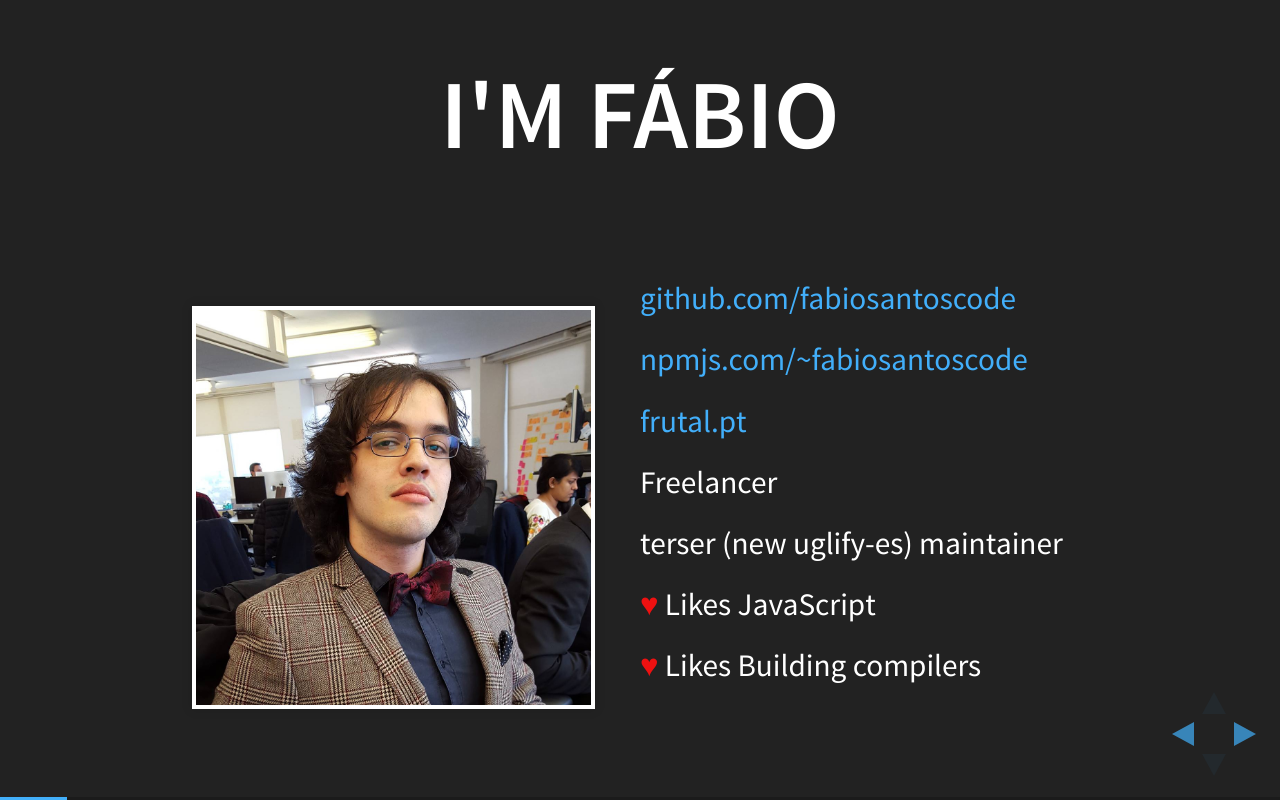
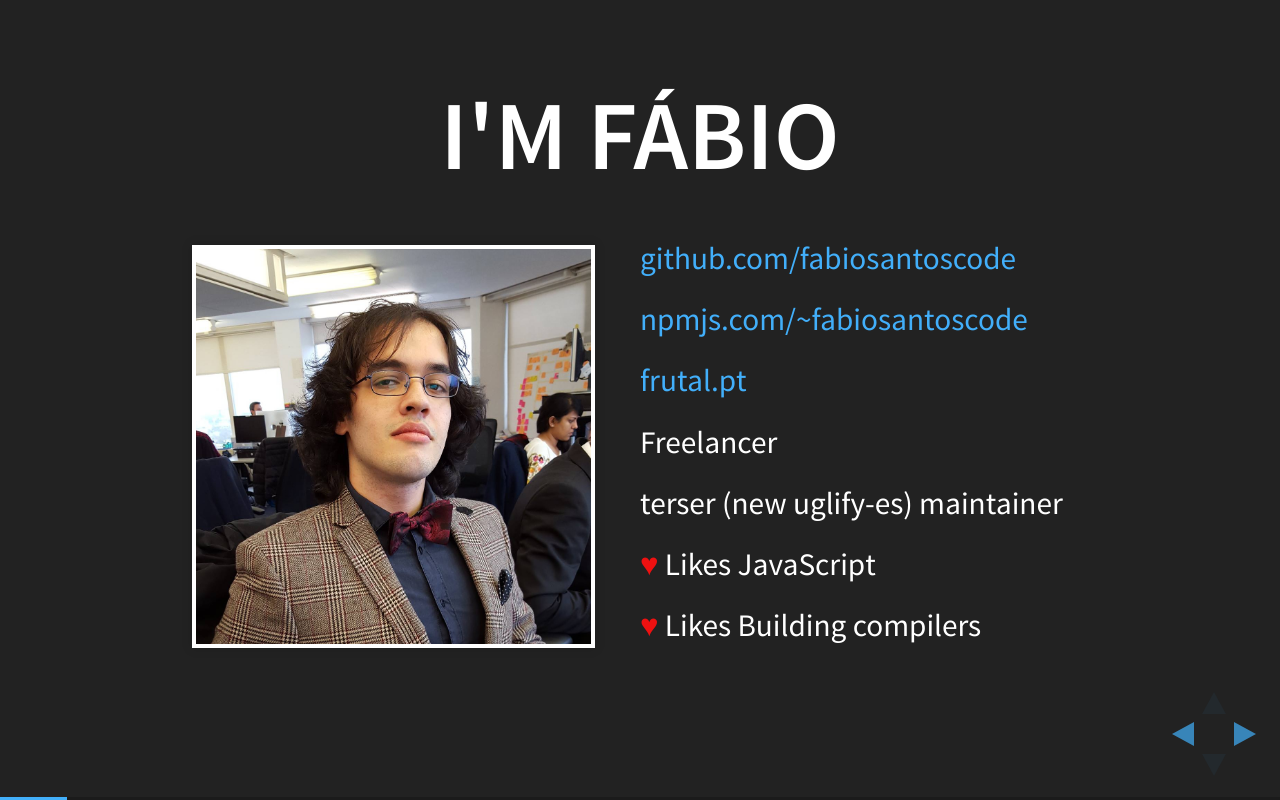
Before and after one commit to rafaelqueiroz89/fasttest-talk, a website: page index.html in a window 1280 px wide. Both pictures are taken after a click on the button 1251 px from the left and 734 px from the top of the page. Drawn offline with Linux system fonts and the light colour scheme.

Commit message:
adjust vertical spacing

```diff
--- a/index.html
+++ b/index.html
@@ -77,11 +77,9 @@ heart::before {
 <section>
   <h1>I'm Fábio</h1>
   <div style="float: left; width: 50%">
-    <p>&nbsp;</p>
-    <img src="fabio.jpg" style="width: 80%">
+    <img src="fabio.jpg" style="width: 80%; margin-top: 0.65em">
   </div>
   <div style="float:left; text-align: left; width: 50%; font-size: 0.8em">
-    <p>&nbsp;</p>
     <p><a href="http://github.com/fabiosantoscode">github.com/fabiosantoscode</a></p>
     <p><a href="http://npmjs.com/~fabiosantoscode">npmjs.com/~fabiosantoscode</a></p>
     <p><a href="http://frutal.pt">frutal.pt</a></p>
```
